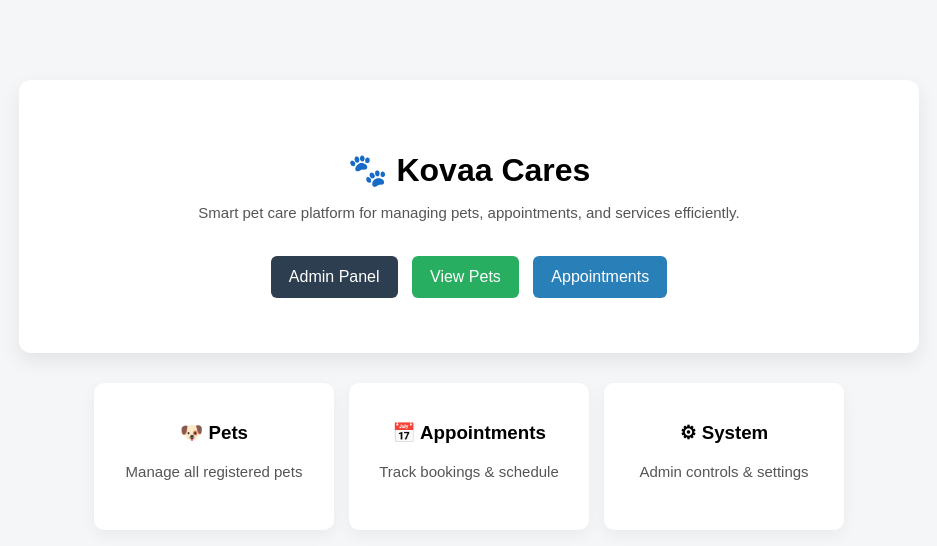
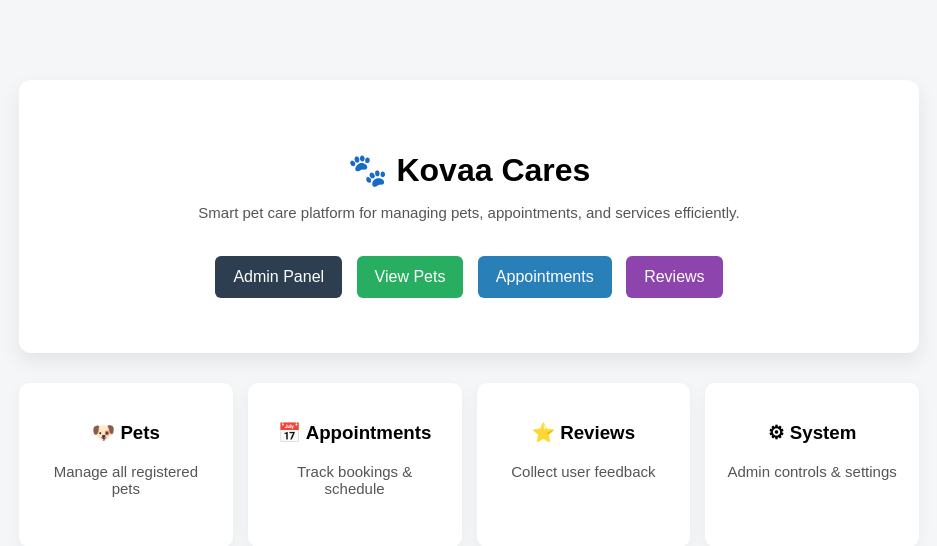
Before and after one commit to kushalpaudelDev/kovaa-cares, a Django app: template templates/home.html in a window 1280 px wide. Shown: the top 546 px of the page, without its empty margins (171-1108 px from the left). Run offline with Django 5.2, Linux system fonts and the light colour scheme; the template is opened without the code that fills it, so the values that code supplies are empty; parts of the project's set-up code (start-up, migrations or seed data) failed here and were passed over.

Commit message:
updates in home

```diff
--- a/templates/home.html
+++ b/templates/home.html
@@ -81,6 +81,7 @@
         <a href="{% url 'admin:index' %}" class="btn admin">Admin Panel</a>
         <a href="/pets/" class="btn pets">View Pets</a>
         <a href="/appointments/" class="btn book">Appointments</a>
+        <a href="/reviews/" class="btn" style="background:#8e44ad;">Reviews</a>
 
     </div>
 
@@ -97,6 +98,11 @@
         </div>
 
         <div class="card">
+            <h3>⭐ Reviews</h3>
+            <p>Collect user feedback</p>
+        </div>
+
+        <div class="card">
             <h3>⚙ System</h3>
             <p>Admin controls & settings</p>
         </div>
```
